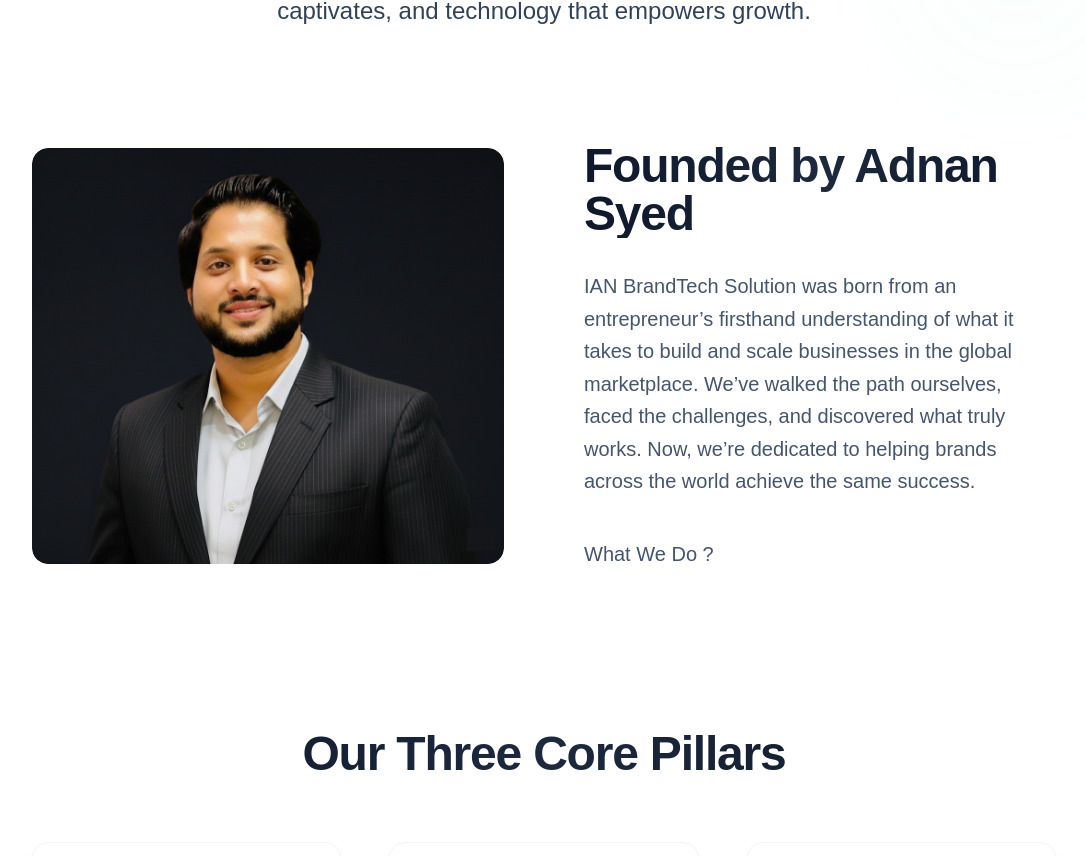
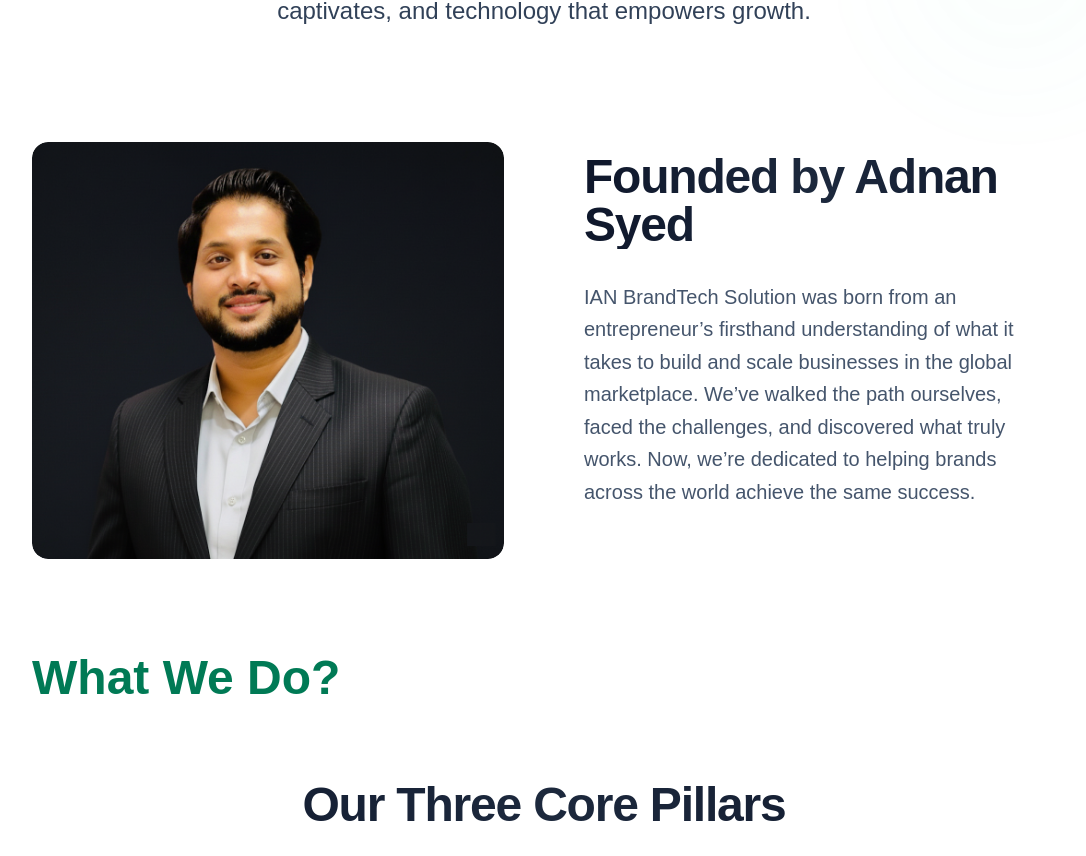
Before and after one commit to mickey-panda/ian-brandtech-main-ui, a Next.js app: page /about in a window 1280 px wide. Shown: the part 312-1168 px from the top of the page, without its empty margins (96-1182 px from the left). Built offline with nearby package versions, Linux system fonts and the light colour scheme.

Commit message:
updated 'wha we do' in about us

```diff
--- a/components/AboutUsComponent.tsx
+++ b/components/AboutUsComponent.tsx
@@ -24,7 +24,7 @@
             </p>
           </motion.div>
 
-          <div className="grid lg:grid-cols-2 gap-12 lg:gap-20 items-center mb-32 lg:mb-40">
+          <div className="grid lg:grid-cols-2 gap-12 lg:gap-20 items-center mb-16 lg:mb-20">
             <motion.div
               initial={{ opacity: 0, x: -40 }}
               whileInView={{ opacity: 1, x: 0 }}
@@ -60,12 +60,12 @@
                 IAN BrandTech Solution was born from an entrepreneur’s firsthand understanding of what it takes to build and scale businesses in the global marketplace. We’ve walked the path ourselves, faced the challenges, and discovered what truly works. Now, we’re dedicated to helping brands across the world achieve the same success.
               </p>
 
-              <p className="text-lg sm:text-xl text-slate-600 leading-relaxed font-light">
-                What We Do ?
-              </p>
+
             </motion.div>
           </div>
-
+            <p className="text-3xl sm:text-4xl lg:text-5xl font-extrabold text-emerald-700 leading-relaxed mb-12 lg:mb-16">
+                What We Do?
+            </p>
           <motion.div
             initial={{ opacity: 0, y: 30 }}
             whileInView={{ opacity: 1, y: 0 }}
```
